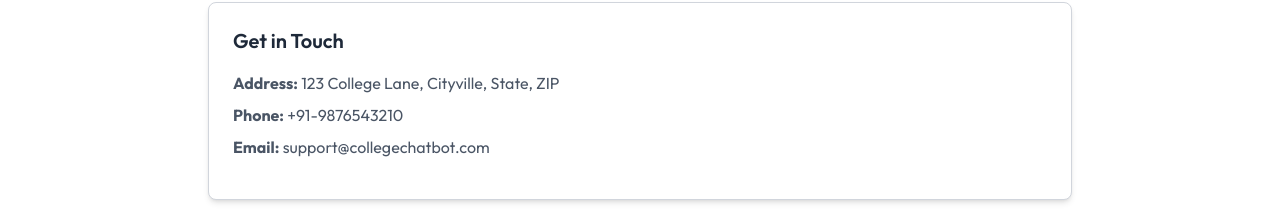
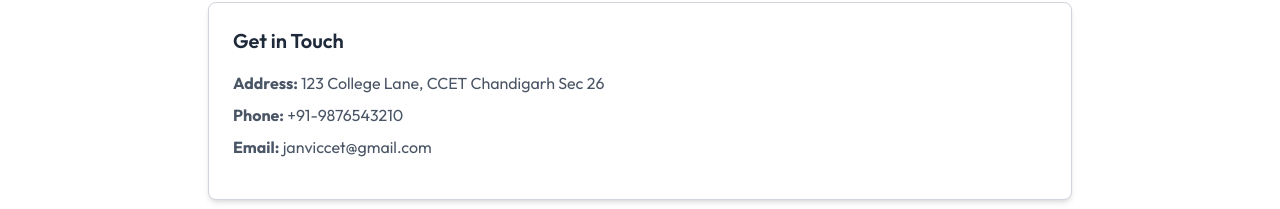
Before and after one commit to janvisharma04/Greencart, a React (Vite) app in the folder client/: page /contact in a window 1280 px wide. Shown: the part 201-410 px from the top of the page. Built offline with nearby package versions, Linux system fonts and the light colour scheme; no server answers.

Commit message:
logic updated

```diff
--- a/client/src/pages/Contact.jsx
+++ b/client/src/pages/Contact.jsx
@@ -11,9 +11,9 @@ const Contact = () => {
             {/* Contact Details */}
             <div className="bg-white rounded-lg shadow-md p-6 mb-10 border border-gray-300">
                 <h2 className="text-xl font-semibold text-gray-800 mb-4">Get in Touch</h2>
-                <p className="text-gray-600 mb-2"><strong>Address:</strong> 123 College Lane, Cityville, State, ZIP</p>
+                <p className="text-gray-600 mb-2"><strong>Address: </strong> 123 College Lane, CCET Chandigarh Sec 26</p>
                 <p className="text-gray-600 mb-2"><strong>Phone:</strong> +91-9876543210</p>
-                <p className="text-gray-600 mb-4"><strong>Email:</strong> support@collegechatbot.com</p>
+                <p className="text-gray-600 mb-4"><strong>Email:</strong> janviccet@gmail.com</p>
             </div>
 
             {/* Contact Form */}
```
